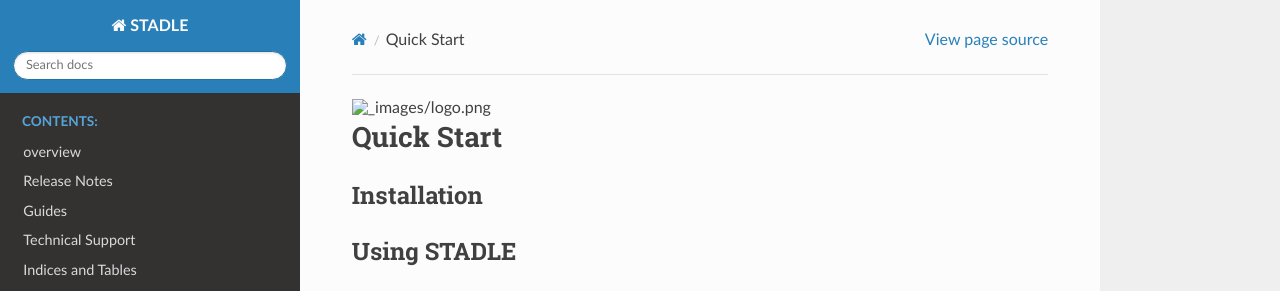
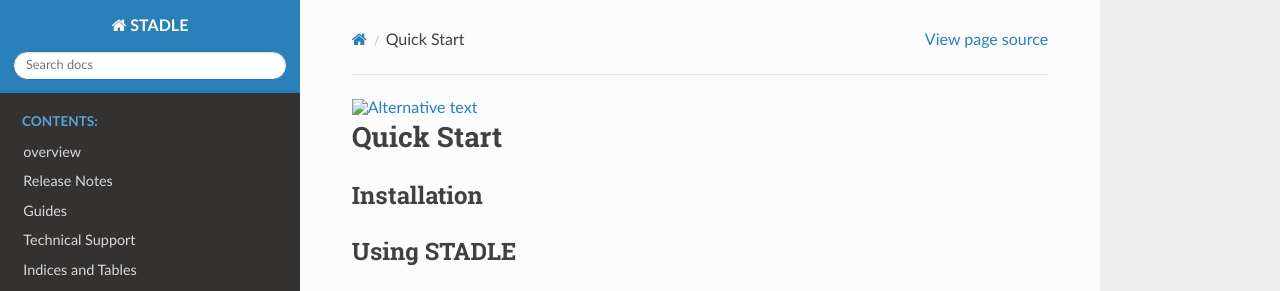
Before and after one commit to tie-set/stadle_docs, a Sphinx documentation site: the page built from docs/index.rst, in a window 1280 px wide. Shown: the top 291 px of the page. Built offline with Sphinx 7.4.7 and the Read the Docs theme 2.0.0, drawn with Linux system fonts in a browser that asks for light colours.

Commit message:
Update index.rst

```diff
--- a/docs/index.rst
+++ b/docs/index.rst
@@ -1,6 +1,7 @@
 
-
-.. image:: _images/logo.png
+.. image:: stadle-docs/_images/logo.png
+  :width: 400
+  :alt: Alternative text
 
 Quick Start
 ===========
```
